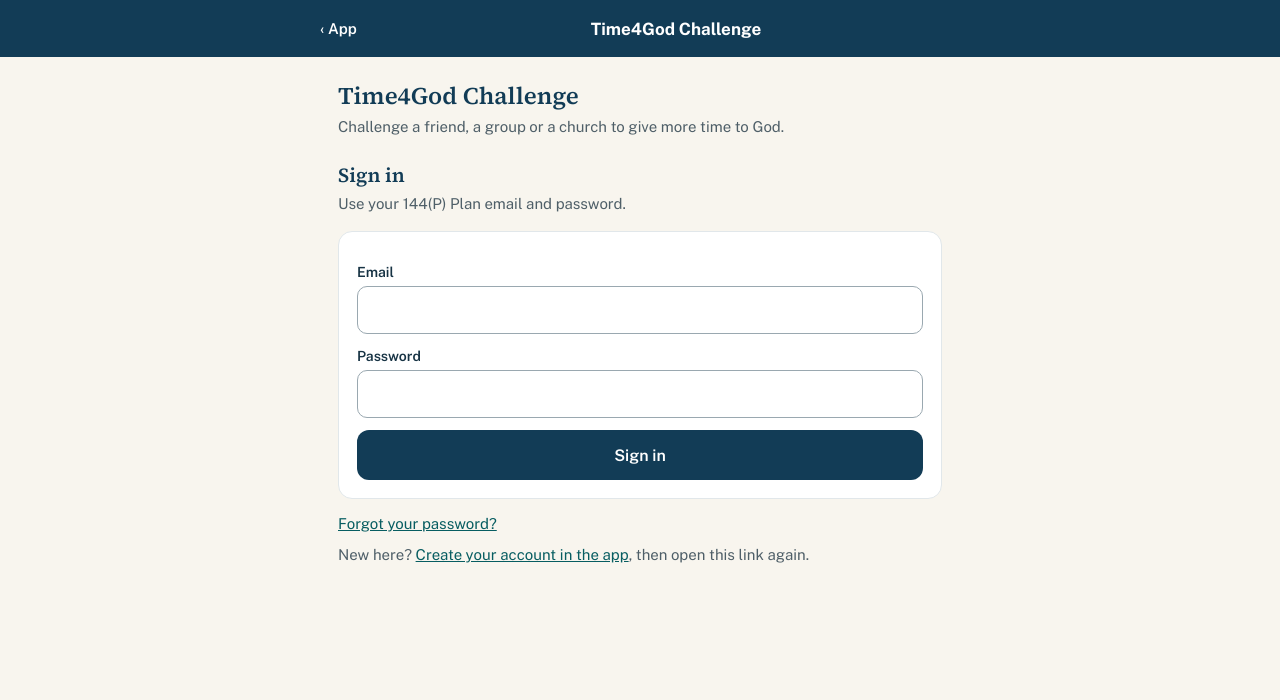
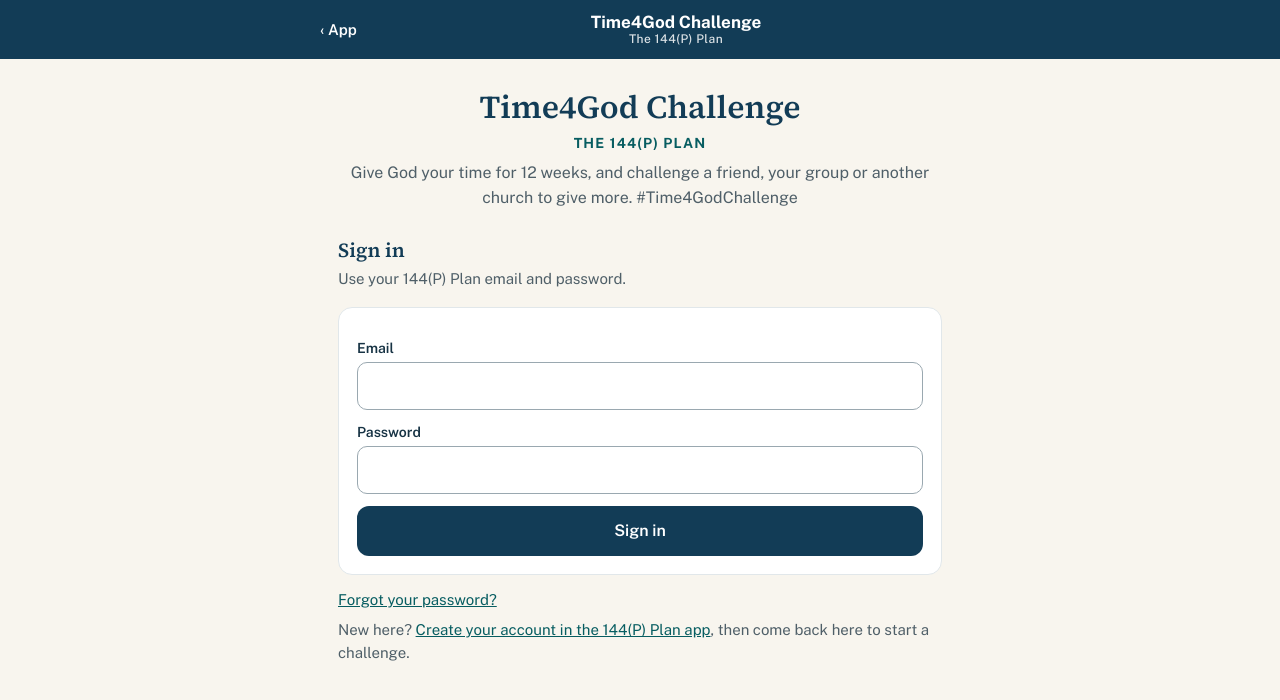
Before and after one commit to MerchCorphub/144p, a plain HTML site: page challenges.html in a window 1280 px wide. Drawn offline with nearby package versions, Linux system fonts and the light colour scheme.

Commit message:
time4god.app opens the Time4God Challenge, with The 144(P) Plan as subtitle (#10)
- index.html sends visitors to challenges.html (church join links with ?join= still go to the app).
- Challenge page header and welcome show 'Time4God Challenge' with 'The 144(P) Plan' beneath.
- Installed app (manifest start_url) still opens the 144(P) Plan app.


Claude-Session: https://claude.ai/code/session_01Xx38861zdcxStvc2GQVLum

Co-authored-by: Claude <noreply@anthropic.com>

```diff
--- a/challenges.html
+++ b/challenges.html
@@ -21,7 +21,12 @@ header{position:sticky;top:0;z-index:5;background:#123C56;color:#fff;padding:cal
 header .in{max-width:640px;margin:0 auto;display:flex;align-items:center;gap:12px}
 header a,header button.link{color:#fff;text-decoration:none;font-weight:600;font-size:15px;background:none;border:0;padding:8px 0;cursor:pointer;min-width:60px}
 header button.link{text-align:right}
-header h1{flex:1;margin:0;font-size:17px;font-weight:700;text-align:center}
+header h1{flex:1;margin:0;font-size:17px;font-weight:700;text-align:center;line-height:1.2}
+header h1 small{display:block;font-size:12px;font-weight:500;opacity:.85;letter-spacing:.04em}
+.hero{text-align:center;padding:26px 6px 4px}
+.hero h2{font-family:'Source Serif 4',Georgia,serif;font-size:32px;font-weight:600;color:#123C56;margin:0}
+.hero .s2{font-size:14px;font-weight:700;letter-spacing:.08em;text-transform:uppercase;color:#075D61;margin:6px 0 10px}
+.hero p{color:#4F5F68;font-size:16px;line-height:1.55;margin:0}
 .card{background:#fff;border:1px solid #E1E7EA;border-radius:14px;padding:18px;margin-top:16px}
 h2.t{font-family:'Source Serif 4',Georgia,serif;font-size:24px;font-weight:600;margin:22px 0 4px;color:#123C56}
 p.sub{margin:4px 0 0;color:#4F5F68;font-size:15px;line-height:1.5}
@@ -75,7 +80,7 @@ ol.board li.me{background:#F2FAF8;font-weight:700}
 <body>
 <header><div class="in">
   <a href="144P-Plan-v2.dc.html" id="back">‹ App</a>
-  <h1 id="hdr">Time4God Challenge</h1>
+  <h1 id="hdr">Time4God Challenge<small>The 144(P) Plan</small></h1>
   <button class="link" id="signOut" hidden type="button">Sign out</button>
 </div></header>
 <main class="wrap" id="app" aria-live="polite"><p class="sub" style="margin-top:24px">Loading…</p></main>
@@ -158,7 +163,7 @@ ol.board li.me{background:#F2FAF8;font-weight:700}
 
   VIEWS.signedOut = () => {
     const p = st.invite;
-    return { html: `${p ? inviteCard(p) : `<h2 class="t">Time4God Challenge</h2><p class="sub">Challenge a friend, a group or a church to give more time to God.</p>`}
+    return { html: `${p ? inviteCard(p) : `<div class="hero"><h2>Time4God Challenge</h2><div class="s2">The 144(P) Plan</div><p>Give God your time for 12 weeks, and challenge a friend, your group or another church to give more. #Time4GodChallenge</p></div>`}
       <h2 class="t" style="font-size:20px">Sign in${p ? ' to accept' : ''}</h2>
       <p class="sub">Use your 144(P) Plan email and password.</p>
       <form class="card" id="f">
@@ -167,7 +172,7 @@ ol.board li.me{background:#F2FAF8;font-weight:700}
         ${notes()}<button class="btn" type="submit">Sign in</button>
       </form>
       <p class="sub" style="margin-top:14px"><a href="reset.html" id="fp">Forgot your password?</a></p>
-      <p class="sub" style="margin-top:8px">New here? <a href="144P-Plan-v2.dc.html">Create your account in the app</a>, then open this link again.${p ? ' Your challenge is saved on this phone.' : ''}</p>`,
+      <p class="sub" style="margin-top:8px">New here? <a href="144P-Plan-v2.dc.html">Create your account in the 144(P) Plan app</a>, then ${p ? 'open this link again. Your challenge is saved on this phone.' : 'come back here to start a challenge.'}</p>`,
       after: () => {
         const fp = $('fp'), em = $('em');
         fp.onclick = () => { if (em.value.trim()) fp.href = 'reset.html?email=' + encodeURIComponent(em.value.trim()); };
@@ -213,7 +218,7 @@ ol.board li.me{background:#F2FAF8;font-weight:700}
     const waiting = L.filter(c => c.status === 'pending');
     const done = L.filter(c => c.phase === 'finished' || c.status === 'declined');
     const sec = (t, arr, empty) => `<div class="group"><h3>${t}</h3>${arr.length ? arr.map(item).join('') : `<p class="empty">${empty}</p>`}</div>`;
-    return { html: `<h2 class="t">Time4God Challenge</h2><p class="sub">Who will give the most time to God? Challenge a friend${st.opts.group_name ? ', another group' : ''}${st.opts.church_name ? ' or another church' : ''}.</p>${notes()}
+    return { html: `<div class="hero" style="padding-top:18px"><h2>Time4God Challenge</h2><div class="s2">The 144(P) Plan</div></div><p class="sub">Who will give the most time to God? Challenge a friend${st.opts.group_name ? ', another group' : ''}${st.opts.church_name ? ' or another church' : ''}.</p>${notes()}
       <button class="btn teal" id="new" type="button">Challenge someone</button>
       ${join.length ? sec('Join a challenge', join, '') : ''}
       ${sec('Active', active, 'No active challenges yet.')}
--- a/sw.js
+++ b/sw.js
@@ -1,5 +1,5 @@
 // 144(P) Plan service worker — caches only static app files. Account data lives in app storage, never in this cache.
-const CACHE = '144p-static-v13';
+const CACHE = '144p-static-v14';
 const STATIC = /\.(?:html|js|css|png|jpe?g|webp|svg|ico|json|woff2?|ttf)$/i;
 self.addEventListener('install', () => self.skipWaiting());
 self.addEventListener('activate', e => e.waitUntil(caches.keys().then(keys => Promise.all(keys.filter(k => k !== CACHE).map(k => caches.delete(k)))).then(() => self.clients.claim())));
```
Also changed, not shown: index.html (+7 -3 lines), 1 other file.
